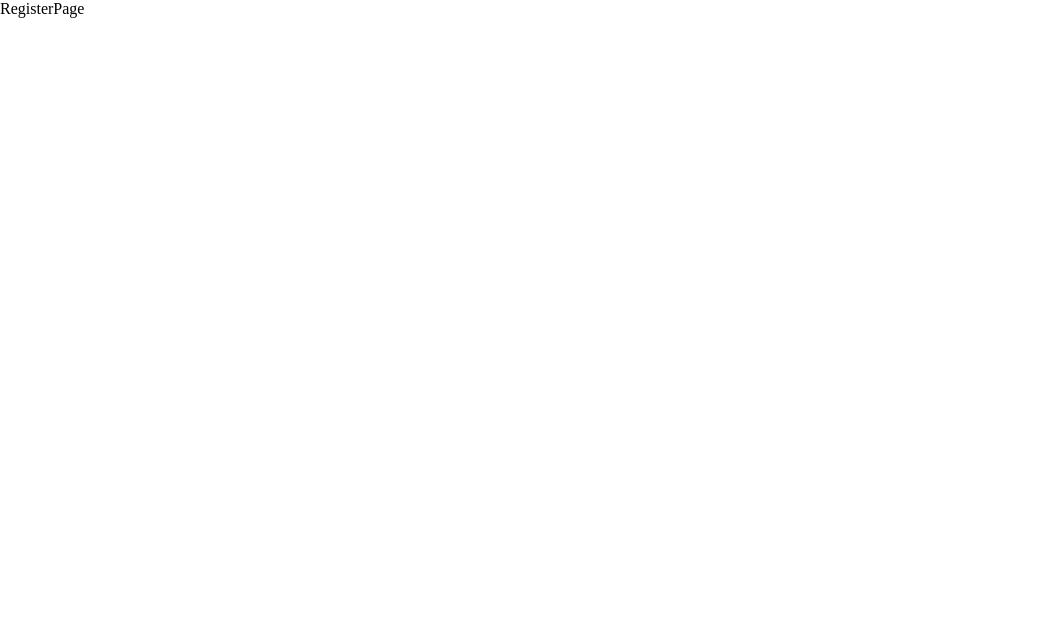
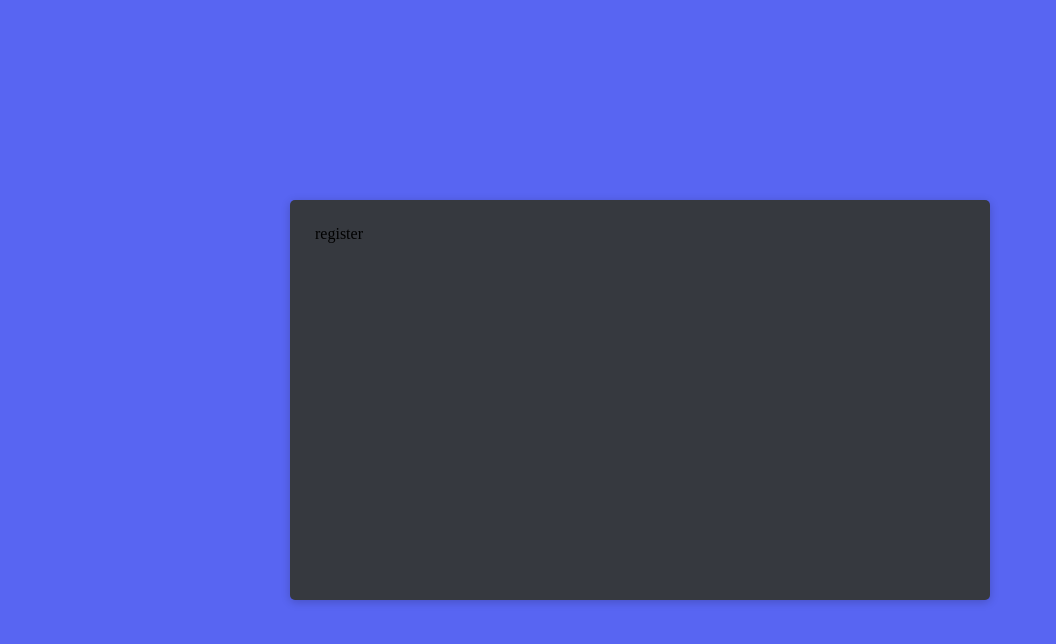
Before and after one commit to kimchulyeon/discord-clone, a React (Create React App) app in the folder discord-clone-frontend/: page /register in a window 1280 px wide. Shown: the top 644 px of the page, without its empty margins (0-1056 px from the left). Built offline with nearby package versions, Linux system fonts and the light colour scheme.

Commit message:
feat: add basic style

```diff
--- a/discord-clone-frontend/src/pages/register/RegisterPage.jsx
+++ b/discord-clone-frontend/src/pages/register/RegisterPage.jsx
@@ -1,5 +1,6 @@
-import React from 'react';
+import React from "react";
+import AuthBox from "../../layouts/AuthBox";
 
 export default function RegisterPage() {
-  return <div>RegisterPage</div>;
+  return <AuthBox>register</AuthBox>;
 }
```
